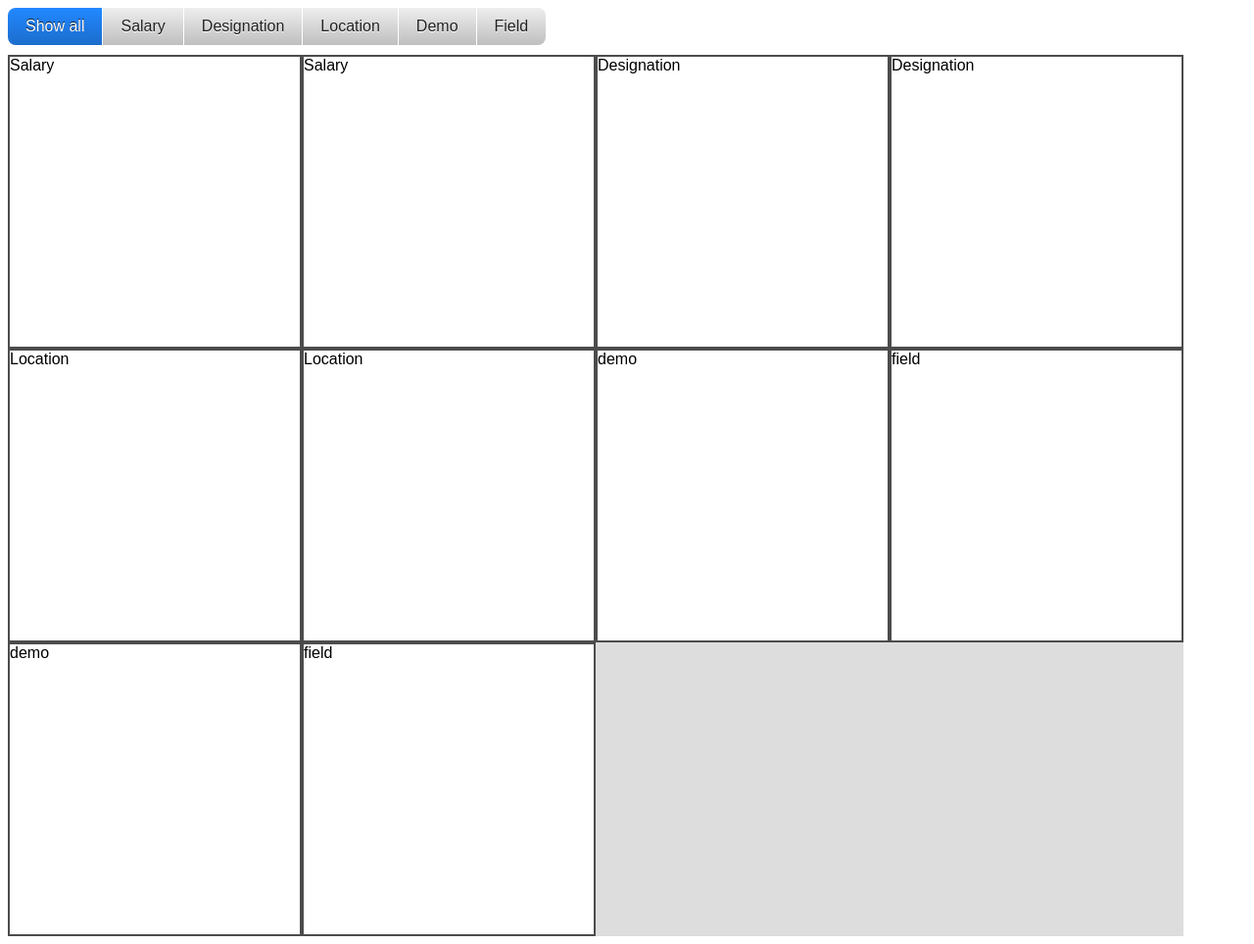
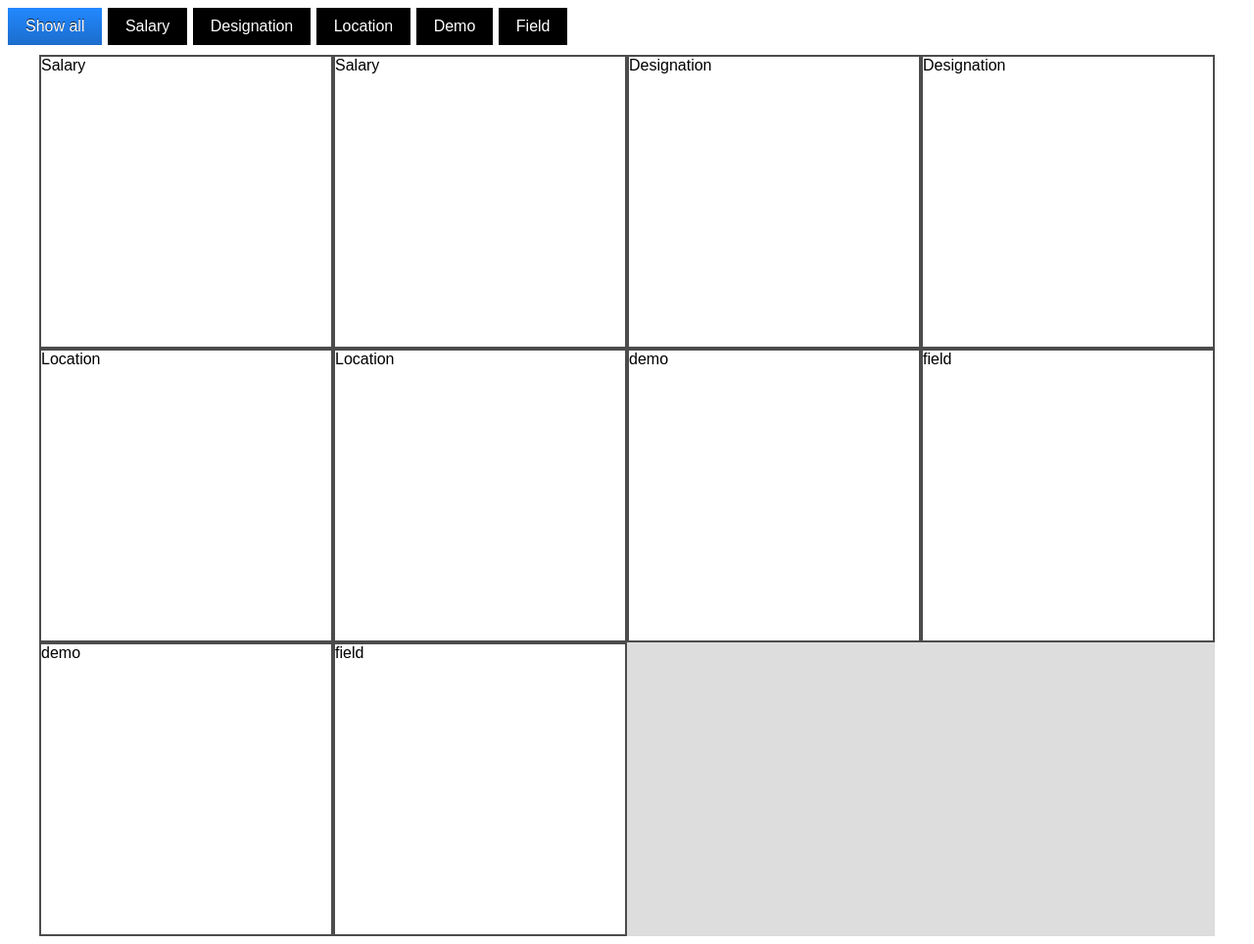
Before and after one commit to harshnisar/insights_gamma, a Jekyll site: the page dashboard.html, which Jekyll copies as it is, in a window 1280 px wide. Shown: the whole page at 98% size. Built offline with Jekyll 4.4.1, drawn with Linux system fonts in a browser that asks for light colours; nearby versions of some CDN libraries.

```diff
--- a/element.css
+++ b/element.css
@@ -13,14 +13,14 @@ body {
   display: inline-block;
   padding: 10px 18px;
   margin-bottom: 10px;
-  background: #EEE;
+  background: #000;
   border: none;
   border-radius: 7px;
   background-image: linear-gradient( to bottom, hsla(0, 0%, 0%, 0), hsla(0, 0%, 0%, 0.2) );
-  color: #222;
-  font-family: sans-serif;
+  color: #FFF;
+  font-family: 'PT Sans Narrow', sans-serif;
   font-size: 16px;
-  text-shadow: 0 1px white;
+  /*text-shadow: 0 1px white;*/
   cursor: pointer;
 }
 
@@ -50,18 +50,19 @@ body {
   content: '';
   display: block;
   clear: both;
+  margin:0 auto;
 }
 
 .button-group .button {
-  float: left;
+  /*float: left;*/
   border-radius: 0;
   margin-left: 0;
   margin-right: 1px;
 }
-
+/*
 .button-group .button:first-child { border-radius: 0.5em 0 0 0.5em; }
 .button-group .button:last-child { border-radius: 0 0.5em 0.5em 0; }
-
+*/
 
 
 
@@ -70,6 +71,7 @@ body {
 .grid {
   background: #DDD;
   max-width: 1200px;
+  margin: 0 auto;
 }
 
 /* clear fix */
```
Also changed, not shown: trial2.md (+4 -1 lines).
